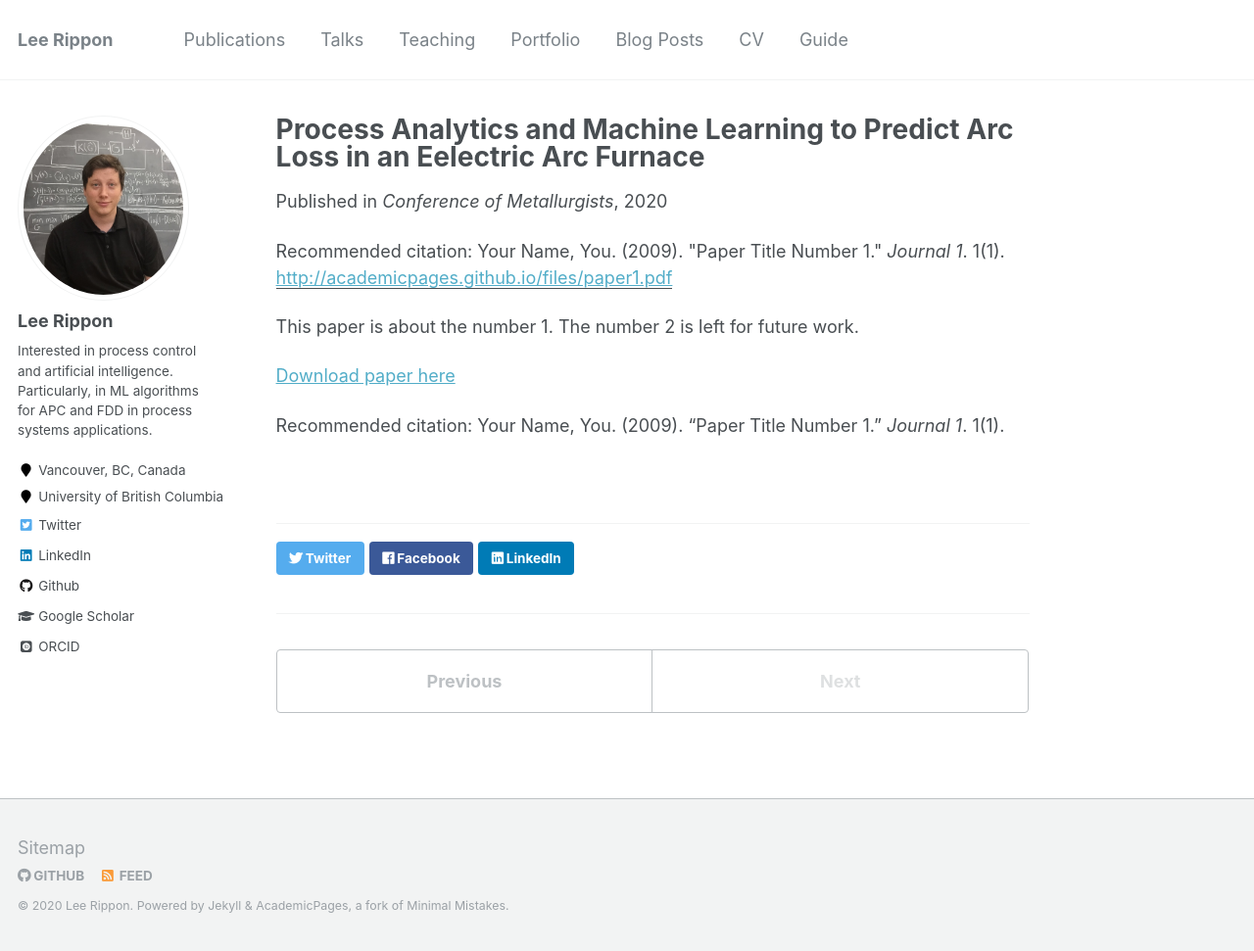
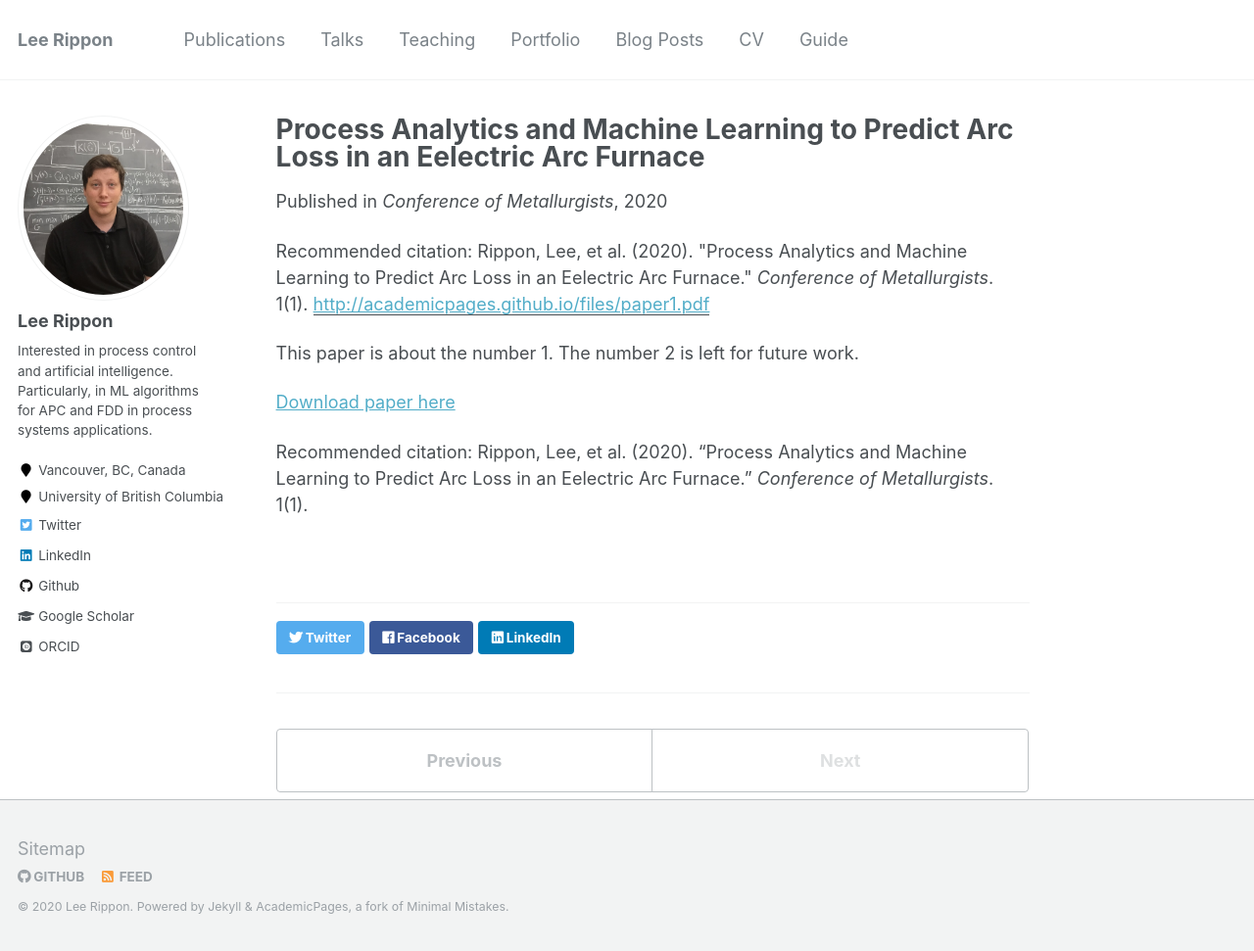
Before and after one commit to LeeRippon/LeeRippon.github.io, a Jekyll site: the page built from _publications/com-2020.md, in a window 1280 px wide and 971 px high. Shown: the whole window at 98% size. Built offline with Jekyll 4.4.1, drawn with Linux system fonts in a browser that asks for light colours; some web fonts are replaced.

Commit message:
Update com-2020.md

```diff
--- a/_publications/com-2020.md
+++ b/_publications/com-2020.md
@@ -3,14 +3,16 @@ title: "Process Analytics and Machine Learning to
 Predict Arc Loss in an Eelectric Arc Furnace"
 collection: publications
 permalink: /publication/com-2020
-excerpt: 'This conference paper is under review. It presents a predictive model that classifies  addresses the predictive classification of the '
+excerpt: 'This conference paper is under review. It presents a predictive model that warns operators when there is a high probability that the electric plasma arc is about to short circuit.'
 date: 2020-03-07
 venue: 'Conference of Metallurgists'
 paperurl: 'http://academicpages.github.io/files/paper1.pdf'
-citation: 'Your Name, You. (2009). &quot;Paper Title Number 1.&quot; <i>Journal 1</i>. 1(1).'
+citation: 'Rippon, Lee, et al. (2020). &quot;Process Analytics and Machine Learning to
+Predict Arc Loss in an Eelectric Arc Furnace.&quot; <i>Conference of Metallurgists</i>. 1(1).'
 ---
 This paper is about the number 1. The number 2 is left for future work.
 
 [Download paper here](http://academicpages.github.io/files/paper1.pdf)
 
-Recommended citation: Your Name, You. (2009). "Paper Title Number 1." <i>Journal 1</i>. 1(1).
+Recommended citation: Rippon, Lee, et al. (2020). "Process Analytics and Machine Learning to
+Predict Arc Loss in an Eelectric Arc Furnace." <i>Conference of Metallurgists</i>. 1(1).
```
